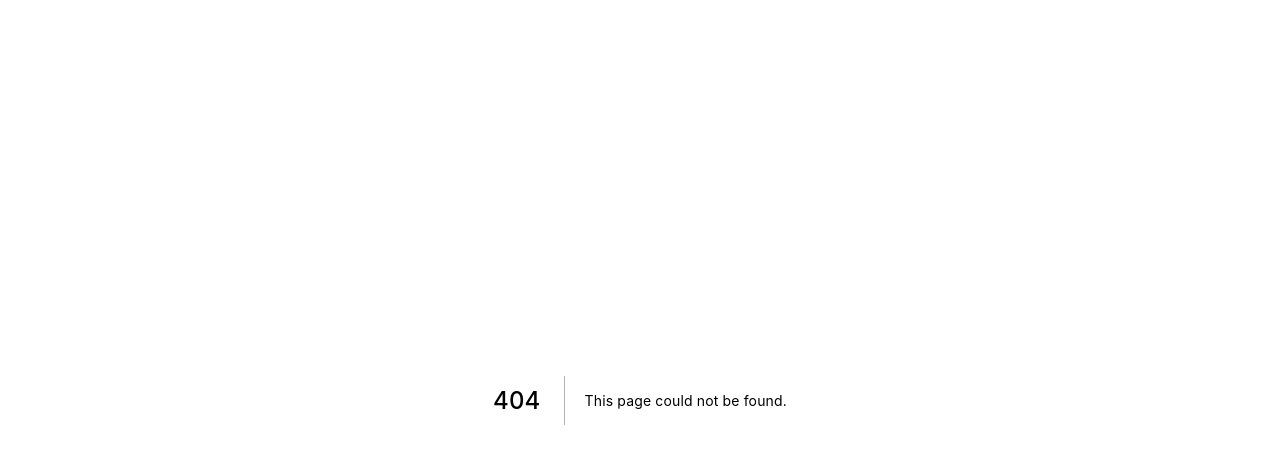
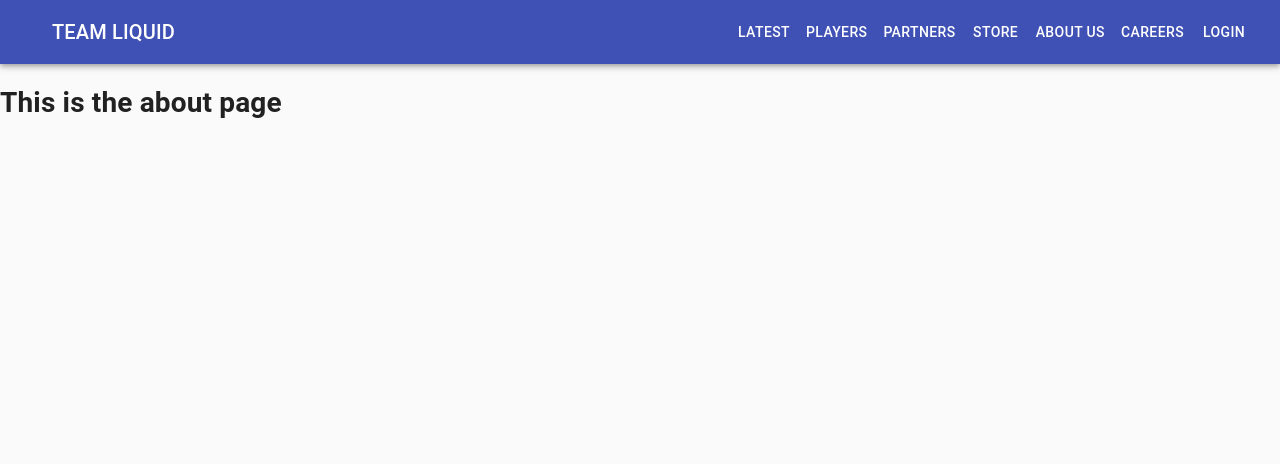
Before and after one commit to scylian/liquidhacks-website, a Next.js app: page /about in a window 1280 px wide. Before the commit this address had no page. Shown: the top 464 px of the page. Built offline with nearby package versions, Linux system fonts and the light colour scheme.

Commit message:
added material ui icons, appbar, about page

```diff
--- /dev/null
+++ b/components/Navbar/index.js
@@ -0,0 +1,46 @@
+import React from 'react';
+import { makeStyles } from '@material-ui/core/styles';
+import AppBar from '@material-ui/core/AppBar';
+import Toolbar from '@material-ui/core/Toolbar';
+import Typography from '@material-ui/core/Typography';
+import Button from '@material-ui/core/Button';
+import IconButton from '@material-ui/core/IconButton';
+import MenuIcon from '@material-ui/icons/Menu';
+
+const useStyles = makeStyles((theme) => ({
+  root: {
+    flexGrow: 1,
+  },
+  menuButton: {
+    marginRight: theme.spacing(2),
+  },
+  title: {
+    flexGrow: 1,
+  },
+}));
+
+export default function ButtonAppBar() {
+  const classes = useStyles();
+
+  return (
+    <div className={classes.root}>
+      <AppBar position="static">
+        <Toolbar>
+          <IconButton edge="start" className={classes.menuButton} color="inherit" aria-label="menu">
+            {/* <MenuIcon /> */}
+          </IconButton>
+          <Typography variant="h6" className={classes.title}>
+            TEAM LIQUID
+          </Typography>
+          <Button color="inherit">LATEST</Button>
+          <Button color="inherit">PLAYERS</Button>
+          <Button color="inherit">PARTNERS</Button>
+          <Button color="inherit">STORE</Button>
+          <Button color="inherit">ABOUT US</Button>
+          <Button color="inherit">CAREERS</Button>
+          <Button color="inherit">LOGIN</Button>
+        </Toolbar>
+      </AppBar>
+    </div>
+  );
+}
--- a/package.json
+++ b/package.json
@@ -10,6 +10,7 @@
   "dependencies": {
     "@emotion/core": "^10.1.1",
     "@material-ui/core": "^4.11.0",
+    "@material-ui/icons": "^4.9.1",
     "emotion": "^10.0.27",
     "next": "10.0.1",
     "react": "17.0.1",
--- /dev/null
+++ b/pages/about.js
@@ -0,0 +1,12 @@
+import Navbar from '../components/Navbar';
+
+const About = () => {
+  return (
+    <>
+      <Navbar />
+      <h1>This is the about page</h1>
+    </>
+  );
+}
+
+export default About;
```
Also changed, not shown: 1 other file (tests, documents, lock files or other folders).
